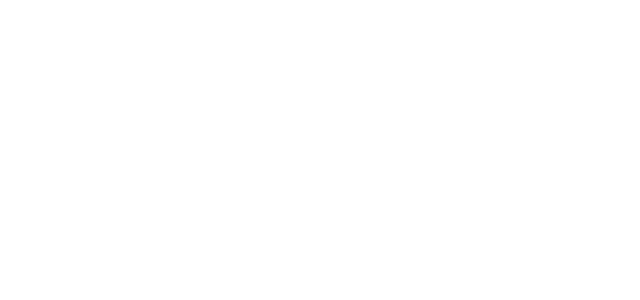
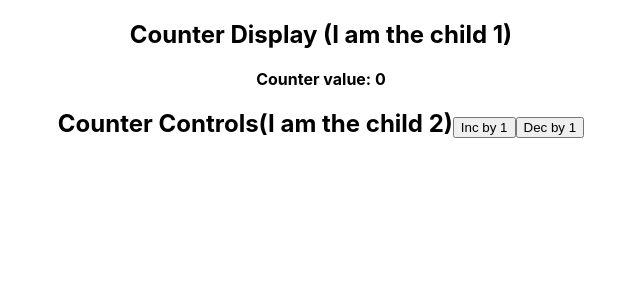
Before and after one commit to gau2107/exp-demo-18, a React (Create React App) app: page / in a window 1280 px wide. Shown: the top 300 px of the page, without its empty margins (319-959 px from the left). Built offline with nearby package versions, Linux system fonts and the light colour scheme.

Commit message:
react redux toolkit rtk

```diff
--- a/package.json
+++ b/package.json
@@ -3,11 +3,13 @@
   "version": "0.1.0",
   "private": true,
   "dependencies": {
+    "@reduxjs/toolkit": "^2.4.0",
     "@testing-library/jest-dom": "^5.17.0",
     "@testing-library/react": "^13.4.0",
     "@testing-library/user-event": "^13.5.0",
     "react": "^18.3.1",
     "react-dom": "^18.3.1",
+    "react-redux": "^9.1.2",
     "react-scripts": "5.0.1",
     "web-vitals": "^2.1.4"
   },
--- a/src/App.js
+++ b/src/App.js
@@ -1,9 +1,13 @@
 import './App.css';
+import CounterControls from './CounterControls';
+import CounterDisplay from './CounterDisplay';
 
 function App() {
 
   return (
     <div className="App">
+      <CounterDisplay />
+      <CounterControls />
     </div>
   );
 }
--- /dev/null
+++ b/src/CounterControls.js
@@ -0,0 +1,16 @@
+import { useDispatch } from "react-redux"
+import { decrement, increment } from "./store/counterSlice";
+
+export default function CounterControls() {
+  const dispatch = useDispatch();
+  return (
+    <div>
+      <h2>
+        Counter Controls
+        <span className="component-type">(I am the child 2)</span>
+        <button onClick={() => dispatch(increment(1))}>Inc by 1</button>
+        <button onClick={() => dispatch(decrement(1))} >Dec by 1</button>
+      </h2>
+    </div>
+  )
+}
--- /dev/null
+++ b/src/CounterDisplay.js
@@ -0,0 +1,17 @@
+import { useSelector } from "react-redux"
+
+export default function CounterDisplay() {
+  const count = useSelector((state) => state.counter.value);
+
+  return (
+    <div>
+      <h2>
+        Counter Display{" "}
+        <span className="component-type">(I am the child 1)</span>{" "}
+      </h2>
+      <p>
+        <b>Counter value: {count}</b>
+      </p>
+    </div>
+  )
+}
--- a/src/index.js
+++ b/src/index.js
@@ -3,12 +3,16 @@
 import './index.css';
 import App from './App';
 import reportWebVitals from './reportWebVitals';
+import { Provider } from 'react-redux';
+import store from './store';
 
 const root = ReactDOM.createRoot(document.getElementById('root'));
 root.render(
-  <React.StrictMode>
-    <App />
-  </React.StrictMode>
+  <Provider store={store}>
+    <React.StrictMode>
+      <App />
+    </React.StrictMode>
+  </Provider>
 );
 
 // If you want to start measuring performance in your app, pass a function
--- /dev/null
+++ b/src/store/counterSlice.js
@@ -0,0 +1,19 @@
+import { createSlice } from "@reduxjs/toolkit";
+
+const counterSlice = createSlice({
+  name: 'counter',
+  initialState: {
+    value: 0
+  },
+  reducers: {
+    increment: (state, action) => {
+      state.value += action.payload;
+    },
+    decrement: (state, action) => {
+      state.value -= action.payload
+    }
+  }
+});
+
+export const {increment, decrement} = counterSlice.actions
+export default counterSlice.reducer;
--- /dev/null
+++ b/src/store/index.js
@@ -0,0 +1,10 @@
+import { configureStore } from "@reduxjs/toolkit";
+import counterReducer from "./counterSlice"
+
+const store = configureStore({
+  reducer: {
+    counter: counterReducer
+  }
+});
+
+export default store;
```
Also changed, not shown: 1 other file (tests, documents, lock files or other folders).
